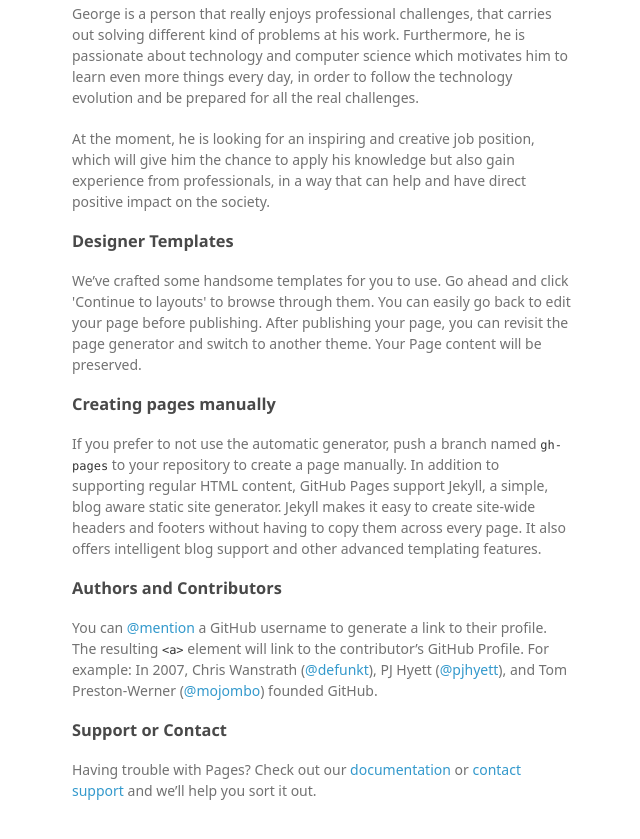
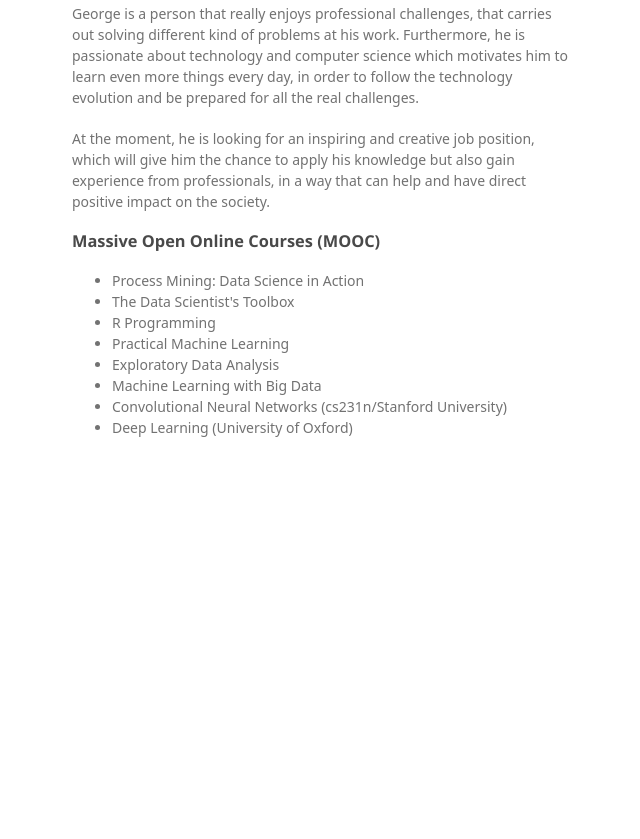
Before and after one commit to geziogas/geziogas.github.io, a plain HTML site: page index.html in a window 1280 px wide. Shown: the part 717-1556 px from the top of the page, without its empty margins (498-1138 px from the left). After the commit the page ends 1225 px from the top, so only its background shows below. Drawn offline with Linux system fonts and the light colour scheme; a web font is replaced by a local one.

Commit message:
Replace master branch with page content via GitHub

```diff
--- a/index.html
+++ b/index.html
@@ -16,7 +16,7 @@
     <div class="wrapper">
       <header>
         <h1>Geziogas.GitHub.io</h1>
-        <p></p>
+        <p>data-analysis, data-science, data-analytics, machine-learning, software-engineering, developer, deep-learning, neural-networks, python, java, R, matlab</p>
 
 
         <p class="view"><a href="https://github.com/geziogas">View My GitHub Profile</a></p>
@@ -47,24 +47,18 @@ working in either small or big team.</p>
 <p>At the moment, he is looking for an inspiring and creative job position, which will give him the chance to apply his knowledge but also gain experience from professionals, in a way that can help and have direct positive impact on the society.</p>
 
 <h3>
-<a id="designer-templates" class="anchor" href="#designer-templates" aria-hidden="true"><span aria-hidden="true" class="octicon octicon-link"></span></a>Designer Templates</h3>
+<a id="massive-open-online-courses-mooc" class="anchor" href="#massive-open-online-courses-mooc" aria-hidden="true"><span aria-hidden="true" class="octicon octicon-link"></span></a>Massive Open Online Courses (MOOC)</h3>
 
-<p>We’ve crafted some handsome templates for you to use. Go ahead and click 'Continue to layouts' to browse through them. You can easily go back to edit your page before publishing. After publishing your page, you can revisit the page generator and switch to another theme. Your Page content will be preserved.</p>
-
-<h3>
-<a id="creating-pages-manually" class="anchor" href="#creating-pages-manually" aria-hidden="true"><span aria-hidden="true" class="octicon octicon-link"></span></a>Creating pages manually</h3>
-
-<p>If you prefer to not use the automatic generator, push a branch named <code>gh-pages</code> to your repository to create a page manually. In addition to supporting regular HTML content, GitHub Pages support Jekyll, a simple, blog aware static site generator. Jekyll makes it easy to create site-wide headers and footers without having to copy them across every page. It also offers intelligent blog support and other advanced templating features.</p>
-
-<h3>
-<a id="authors-and-contributors" class="anchor" href="#authors-and-contributors" aria-hidden="true"><span aria-hidden="true" class="octicon octicon-link"></span></a>Authors and Contributors</h3>
-
-<p>You can <a href="https://help.github.com/articles/basic-writing-and-formatting-syntax/#mentioning-users-and-teams" class="user-mention">@mention</a> a GitHub username to generate a link to their profile. The resulting <code>&lt;a&gt;</code> element will link to the contributor’s GitHub Profile. For example: In 2007, Chris Wanstrath (<a href="https://github.com/defunkt" class="user-mention">@defunkt</a>), PJ Hyett (<a href="https://github.com/pjhyett" class="user-mention">@pjhyett</a>), and Tom Preston-Werner (<a href="https://github.com/mojombo" class="user-mention">@mojombo</a>) founded GitHub.</p>
-
-<h3>
-<a id="support-or-contact" class="anchor" href="#support-or-contact" aria-hidden="true"><span aria-hidden="true" class="octicon octicon-link"></span></a>Support or Contact</h3>
-
-<p>Having trouble with Pages? Check out our <a href="https://help.github.com/pages">documentation</a> or <a href="https://github.com/contact">contact support</a> and we’ll help you sort it out.</p>
+<ul>
+<li>Process Mining: Data Science in Action</li>
+<li>The Data Scientist's Toolbox</li>
+<li>R Programming</li>
+<li>Practical Machine Learning</li>
+<li>Exploratory Data Analysis</li>
+<li>Machine Learning with Big Data</li>
+<li>Convolutional Neural Networks (cs231n/Stanford University)</li>
+<li>Deep Learning (University of Oxford)</li>
+</ul>
       </section>
       <footer>
         <p><small>Hosted on GitHub Pages &mdash; Theme by <a href="https://github.com/orderedlist">orderedlist</a></small></p>
```
Also changed, not shown: params.json (+2 -2 lines).
